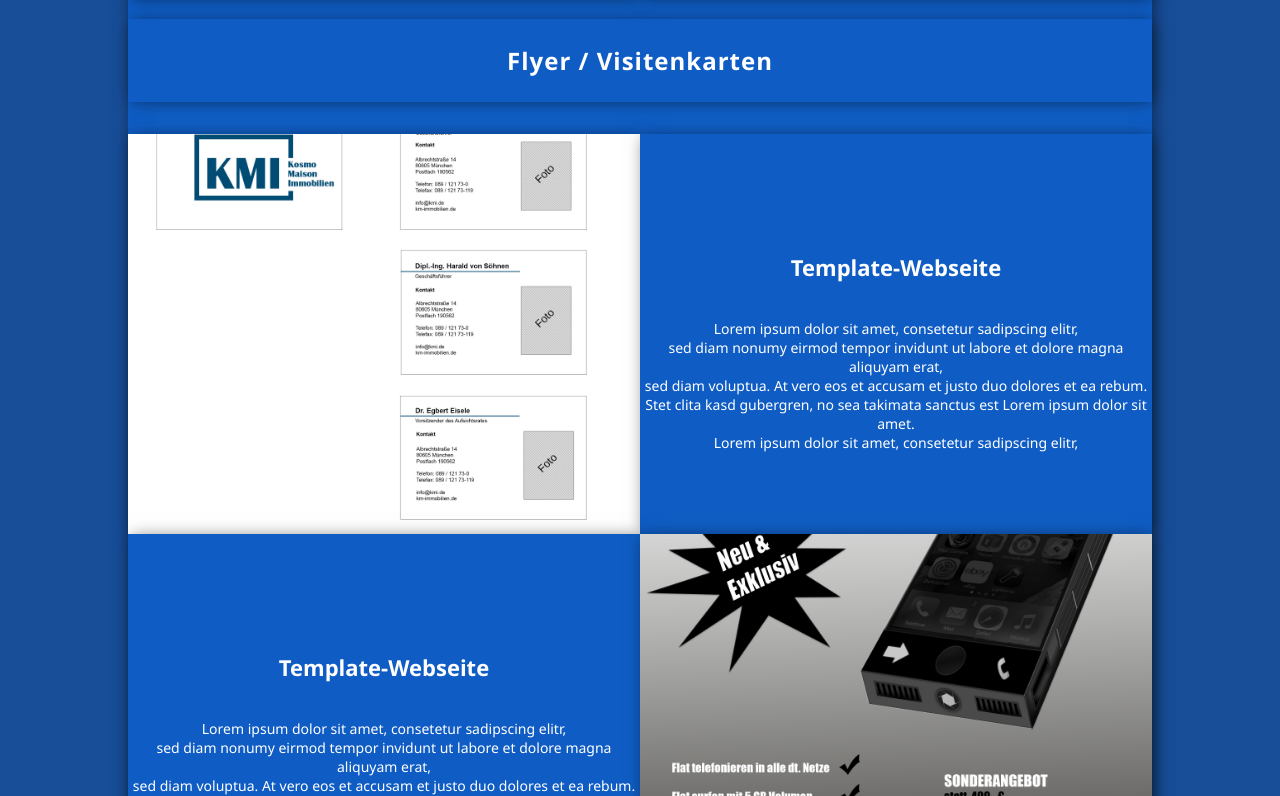
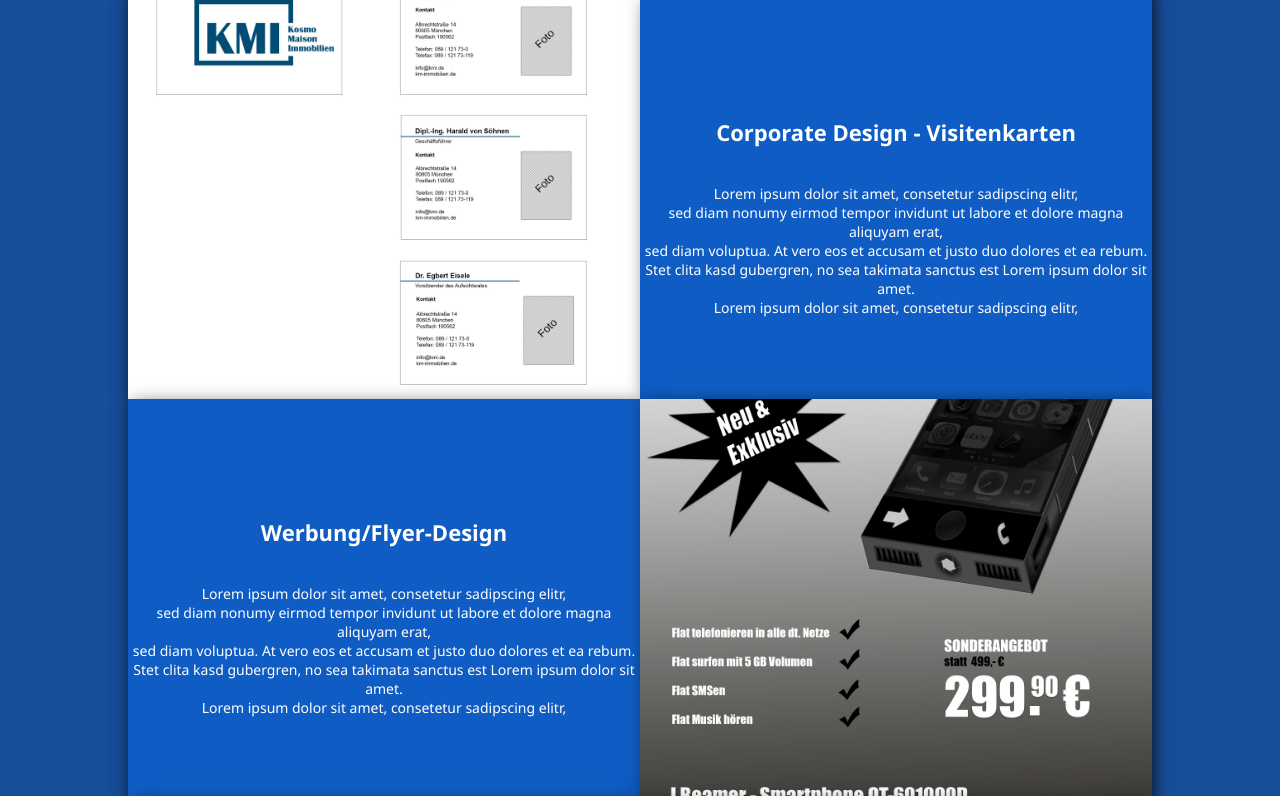
Before and after one commit to peaceable1887/PeaceableMedia, a PHP site: page / in a window 1280 px wide. Shown: the part 2279-3075 px from the top of the page. Run offline with PHP 8.4, Linux system fonts and the light colour scheme; data that the repository does not hold is empty.

Commit message:
CSS-Änderungen(Startseite, Media)

```diff
--- a/public/css/aboutMe.css
+++ b/public/css/aboutMe.css
@@ -9,8 +9,6 @@
     background: var(--color-background-body);
     color: white;
     padding: 25px;
-    margin-top: 20px;
-    margin-bottom: 20px;
     position: relative;
     align-content: center;
     text-align: center;
--- a/public/css/slider.css
+++ b/public/css/slider.css
@@ -8,7 +8,6 @@
     display: none;
     text-align: center;
     position: relative;
-    margin-top: 10px;
 }
 .imageSlider
 {
--- a/public/css/startseite.css
+++ b/public/css/startseite.css
@@ -22,3 +22,27 @@
     filter: invert(100%);
     -webkit-filter:invert(100%);
 }
+.divManagerStartseite
+{
+    display: flex;
+    flex-wrap: wrap;
+    justify-content: space-around;
+}
+.textContainerStartseite
+{
+    background: var(--color-background-body);
+    color: white;
+    padding: 25px;
+    margin-top: 20px;
+    margin-bottom: 20px;
+    position: relative;
+    align-content: center;
+    text-align: center;
+    width: 25%;
+    font-size: 14px;
+}
+.textContainerStartseite h5
+{
+    font-size: 20px;
+    margin: 0 0 10px 0 ;
+}
--- a/public/css/style.css
+++ b/public/css/style.css
@@ -10,7 +10,6 @@ html
     top: 0;
     width: 100%;
 }
-
 .logo
 {
     background: var(--color-background-header) ;
@@ -61,7 +60,6 @@ h4
     letter-spacing: 1px;
     padding-top: 25px;
     padding-bottom: 25px;
-
 }
 .hr
 {
@@ -75,9 +73,6 @@ nav
     margin: 0;
     padding: 0;
     display: flex;
-}
-nav
-{
     flex: 3;
 }
 nav h1
@@ -90,12 +85,12 @@ nav h1
 nav a
 {
     color: white;
-    font-size: 20px;
+    font-size: 18px;
     font-weight: bold;
     letter-spacing: 2px;
     text-decoration: none;
     background: var(--color-background-body);
-    padding: 20px 5px;
+    padding: 15px 5px;
     display: inline-block;
     width: 98%;
     text-align: center;
@@ -107,7 +102,6 @@ nav a.active
     color: black;
     background: white;
 }
-
 body
 {
     font-family: var(--fontfamily-global);
@@ -144,9 +138,7 @@ footer p
 {
     padding-top: 40px;
     word-spacing: 5px;
-
 }
-
 @media all and(max-width: 1000px)
 {
     nav ul {flex-wrap: wrap;}
--- a/public/javascript/slider.js
+++ b/public/javascript/slider.js
@@ -37,7 +37,10 @@ function simpleSlides () {
         slides[i].setAttribute("style","display:none");
     }
     count++;
-    if (count > slides.length) { count = 1; }
+    if (count > slides.length)
+    {
+        count = 1;
+    }
     slides[count-1].setAttribute("style","display:block");
     setTimeout(simpleSlides, 6000);
 }
--- a/public/php/media.php
+++ b/public/php/media.php
@@ -1,4 +1,4 @@
-<h4>Webseiten</h4>
+<h4>Media</h4>
 <div class="hr"></div>
 <div class="mediaManager">
     <div class="container">
@@ -14,7 +14,6 @@
             sed diam voluptua. At vero eos et accusam et justo duo dolores et ea rebum.<br>
             Stet clita kasd gubergren, no sea takimata sanctus est Lorem ipsum dolor sit amet.<br>
             Lorem ipsum dolor sit amet, consetetur sadipscing elitr,<br></p>
-
     </div>
     <div class="containerText">
         <h5>Template-Webseite</h5>
@@ -30,13 +29,6 @@
             <div class="textHover">Architekur-Template<a class="enlargeMedia" target="_blank" href="../images/Parallax - Architekur-1.png">Vergrößern</a></div>
         </div>
     </div>
-
-
-</div>
-
-<h4>Flyer / Visitenkarten</h4>
-<div class="hr"></div>
-<div class="mediaManager">
     <div class="container">
         <img class="image" src="../images/KMI-Visitenkarten-farbe.jpg">
         <div class="overlay">
@@ -44,7 +36,7 @@
         </div>
     </div>
     <div class="containerText">
-    <h5>Template-Webseite</h5>
+        <h5>Corporate Design - Visitenkarten</h5>
         <p>Lorem ipsum dolor sit amet, consetetur sadipscing elitr,<br>
             sed diam nonumy eirmod tempor invidunt ut labore et dolore magna aliquyam erat,<br>
             sed diam voluptua. At vero eos et accusam et justo duo dolores et ea rebum.<br>
@@ -52,7 +44,7 @@
             Lorem ipsum dolor sit amet, consetetur sadipscing elitr,<br></p>
     </div>
     <div class="containerText">
-        <h5>Template-Webseite</h5>
+        <h5>Werbung/Flyer-Design</h5>
         <p>Lorem ipsum dolor sit amet, consetetur sadipscing elitr,<br>
             sed diam nonumy eirmod tempor invidunt ut labore et dolore magna aliquyam erat,<br>
             sed diam voluptua. At vero eos et accusam et justo duo dolores et ea rebum.<br>
@@ -66,25 +58,6 @@
         </div>
     </div>
     <div class="container">
-        <img class="image" src="../images/KMI-Visitenkarten-farbe.jpg">
-        <div class="overlay">
-            <div class="textHover">Bild 7<a class="enlargeMedia" target="_blank" href="../images/KMI-Visitenkarten-farbe.jpg">Vergrößern</a></div>
-        </div>
-    </div>
-    <div class="containerText">
-        <h5>Template-Webseite</h5>
-        <p>Lorem ipsum dolor sit amet, consetetur sadipscing elitr,<br>
-            sed diam nonumy eirmod tempor invidunt ut labore et dolore magna aliquyam erat,<br>
-            sed diam voluptua. At vero eos et accusam et justo duo dolores et ea rebum.<br>
-            Stet clita kasd gubergren, no sea takimata sanctus est Lorem ipsum dolor sit amet.<br>
-            Lorem ipsum dolor sit amet, consetetur sadipscing elitr,<br></p>
-    </div>
-</div>
-
-<h4>Videos</h4>
-<div class="hr"></div>
-<div class="mediaManager">
-    <div class="container">
         <iframe src="https://www.youtube-nocookie.com/embed/O-k9uP9hrp8" frameborder="0" allow="accelerometer; clipboard-write; encrypted-media; gyroscope; picture-in-picture; " allowfullscreen></iframe>
     </div>
     <div class="containerText">
@@ -95,17 +68,4 @@
             Stet clita kasd gubergren, no sea takimata sanctus est Lorem ipsum dolor sit amet.<br>
             Lorem ipsum dolor sit amet, consetetur sadipscing elitr,<br></p>
     </div>
-    <div class="containerText">
-        <h5>Videos</h5>
-        <p>Lorem ipsum dolor sit amet, consetetur sadipscing elitr,<br>
-            sed diam nonumy eirmod tempor invidunt ut labore et dolore magna aliquyam erat,<br>
-            sed diam voluptua. At vero eos et accusam et justo duo dolores et ea rebum.<br>
-            Stet clita kasd gubergren, no sea takimata sanctus est Lorem ipsum dolor sit amet.<br>
-            Lorem ipsum dolor sit amet, consetetur sadipscing elitr,<br></p>
-    </div>
-    <div class="container">
-        <iframe src="https://www.youtube-nocookie.com/embed/O-k9uP9hrp8" frameborder="0" allow="accelerometer; clipboard-write; encrypted-media; gyroscope; picture-in-picture" allowfullscreen></iframe>
-
-    </div>
-
 </div>
--- a/public/php/menu.php
+++ b/public/php/menu.php
@@ -8,7 +8,7 @@
     <nav>
         <a href="#startseite" data-scroll="Startseite">Startseite</a>
         <a href="#media" data-scroll="Media">Media</a>
-        <a href="#aboutMe" data-scroll="aboutMe">Über Mich</a>
+        <a href="#aboutMe" data-scroll="aboutMe">About Me</a>
         <a href="#contact" data-scroll="contact">Kontakt</a>
     </nav>
 </div>
--- a/public/php/startseite.php
+++ b/public/php/startseite.php
@@ -1,5 +1,4 @@
 <div class="slideshow-container">
-
     <div class="mySlides fade animate-left">
         <img class="imageSlider" src="../images/pexels-pixabay-270360.jpg">
         <div class="text"><p>Webprogrammierung
@@ -23,12 +22,10 @@
 
     <a class="prev" onclick="plusSlides(-1)">&#10094;</a>
     <a class="next" onclick="plusSlides(1)">&#10095;</a>
-
 </div>
-
 <div class="hr"></div>
-<div class="divManager">
-<div class="textAboutMe">
+<div class="divManagerStartseite">
+    <div class="textContainerStartseite">
         <img class="icon" src="../images/iconmonstr-code-2-240.png">
         <h5>Coding</h5>
         <p>Lorem ipsum dolor sit amet, consetetur sadipscing elitr,<br>
@@ -38,7 +35,7 @@
             Lorem ipsum dolor sit amet, consetetur sadipscing elitr,<br>
 
     </div>
-<div class="textAboutMe">
+    <div class="textContainerStartseite">
         <img class="icon" style="margin-left: 10px;" src="../images/iconmonstr-pen-18-240.png">
         <h5>Design</h5>
         <p>Lorem ipsum dolor sit amet, consetetur sadipscing elitr,<br>
@@ -48,7 +45,7 @@
             Lorem ipsum dolor sit amet, consetetur sadipscing elitr,<br>
 
     </div>
-<div class="textAboutMe">
+    <div class="textContainerStartseite">
         <img class="icon" src="../images/iconmonstr-video-15-240.png">
         <h5>Video</h5>
         <p>Lorem ipsum dolor sit amet, consetetur sadipscing elitr,<br>
@@ -56,6 +53,5 @@
             sed diam voluptua. At vero eos et accusam et justo duo dolores et ea rebum.<br>
             Stet clita kasd gubergren, no sea takimata sanctus est Lorem ipsum dolor sit amet.<br>
             Lorem ipsum dolor sit amet, consetetur sadipscing elitr,<br>
-
     </div>
 </div>
```
Lines whose indentation alone changed are shown as unchanged.
